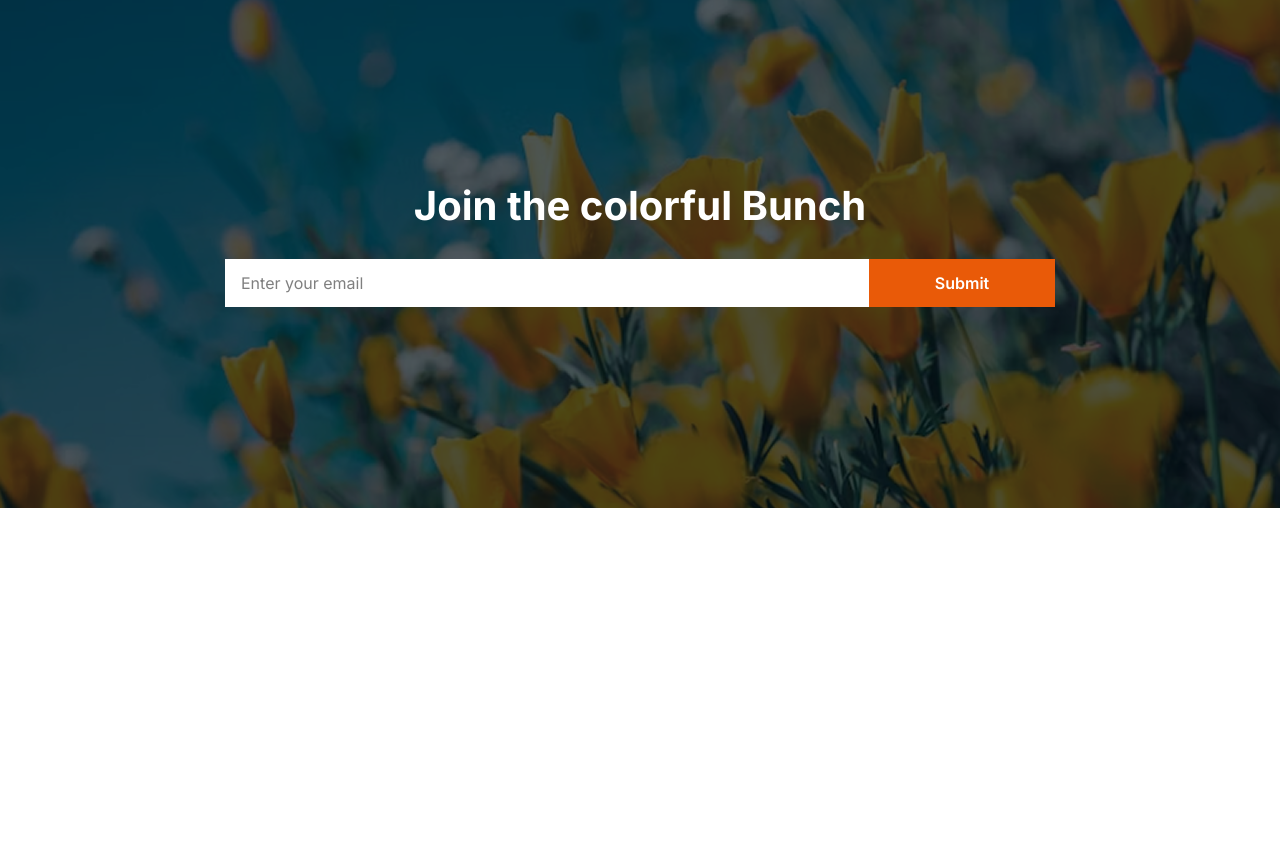
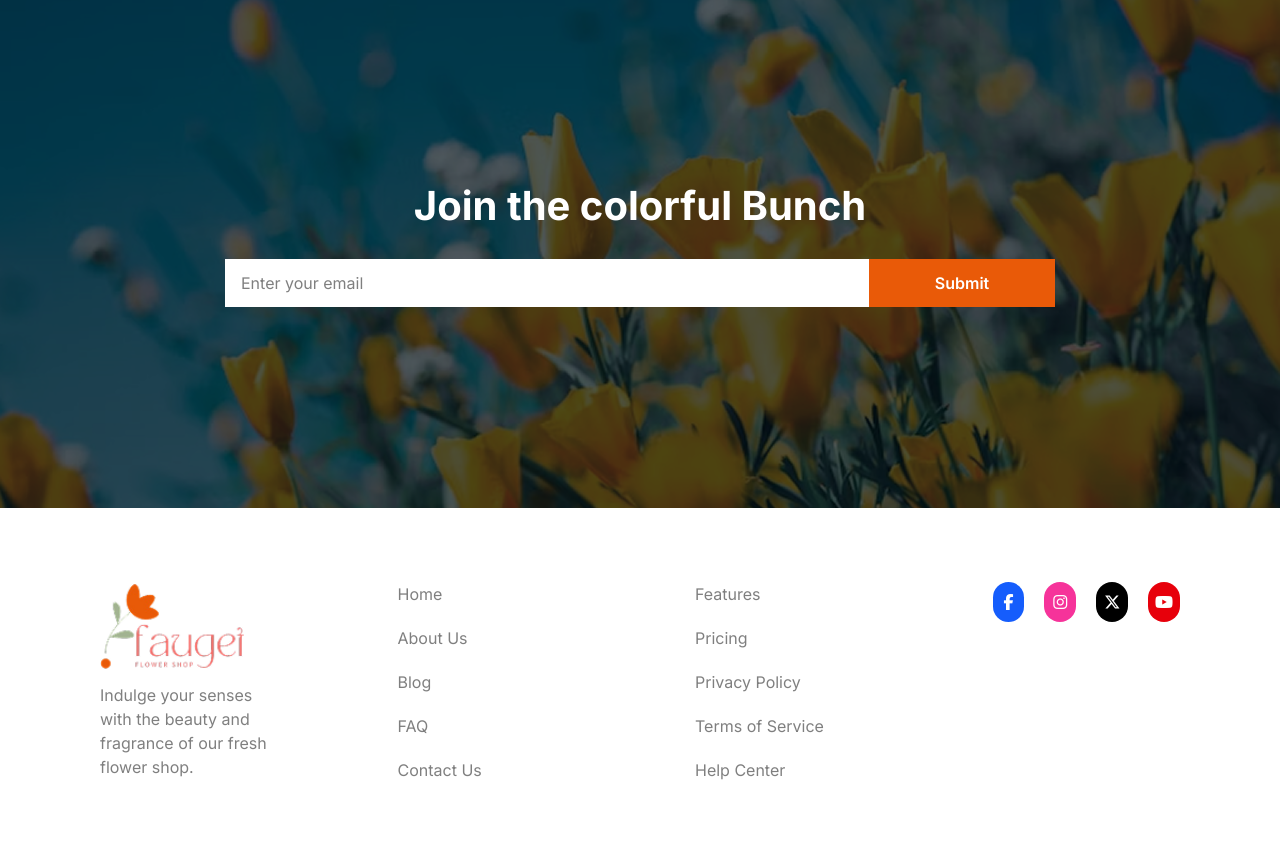
Before and after one commit to ahsanhabib72829/ahsanhabib, a website: page index.html in a window 1280 px wide. Shown: the part 3132-3988 px from the top of the page. Before the commit the page ends 3640 px from the top, so only its background shows below. Drawn offline with Linux system fonts and the light colour scheme.

Commit message:
brand footer added

```diff
--- a/index.html
+++ b/index.html
@@ -213,6 +213,7 @@
     </main>
 
     <footer>
+
         <div class="mt-[120px] bg-[url(../assets/news-letter-bg.png)]
              col-span-full lg:col-span-3
               overflow-hidden bg-center bg-cover w-full object-cover bg-no-repeat
@@ -221,15 +222,73 @@
                 <h1 class="font-bold text-[20px] lg:text-[40px] text-white">Join the colorful Bunch</h1>
                 <form action="#" class="flex flex-row mt-[23px]">
                     <input type="text" placeholder="Enter your email"
-                        class="w-[218px] lg:w-[644px] h-12 px-4 bg-white focus:outline-none   " />
+                        class="w-[218px] lg:w-[644px] h-12 px-4 bg-white focus:outline-none " />
                     <button type="submit"
-                        class="w-[103px] lg:w-[186px] h-12 px-4 lg:px-6 bg-[#E95A08] text-white font-semibold text-[16px] hover:bg-blue-700">
+                        class="w-[103px] lg:w-[186px] h-12 px-4 lg:px-6 bg-[#E95A08] text-white font-semibold text-[16px] hover:bg-blue-700 ">
                         Submit
                     </button>
                 </form>
 
             </div>
         </div>
+        <!-- footer-brand  -->
+        <section class="min-h-[348px]  flex items-center justify-center">
+            <div class="max-w-[1120px] w-full grid grid-cols-1 mt-[50px] mb-[50px] p-5 lg:grid-cols-4 gap-4 lg:gap-[110px] text-black/50">
+                <div class="">
+                    <img src="assets/logo.png" alt="Logo" class="w-32 sm:w-40 md:w-48 lg:w-36 h-auto " />
+
+                    <p class="mt-3 ">Indulge your senses with the beauty and fragrance of our fresh flower shop.</p>
+                </div>
+
+                <ul class="space-y-5">
+                    <li>Home</li>
+                    <li>About Us</li>
+                    <li>Blog</li>
+                    <li>FAQ</li>
+                    <li>Contact Us</li>
+                </ul>
+
+                <ul class="space-y-5">
+                    <li>Features</li>
+                    <li>Pricing</li>
+                    <li>Privacy Policy</li>
+                    <li>Terms of Service</li>
+                    <li>Help Center</li>
+                </ul>
+
+               <div class="flex items-center gap-5
+            justify-start lg:self-start lg:justify-start  py-3 lg:px-0 lg:py-0">
+  <!-- Facebook -->
+  <a href="#"
+      class="bg-blue-600 text-white flex items-center justify-center w-10 h-10 rounded-full hover:bg-blue-700 transition">
+      <i class="fa-brands fa-facebook-f"></i>
+  </a>
+
+  <!-- Instagram -->
+  <a href="#"
+      class="bg-pink-500 text-white flex items-center justify-center w-10 h-10 rounded-full hover:bg-pink-600 transition">
+      <i class="fa-brands fa-instagram"></i>
+  </a>
+
+  <!-- X / Twitter -->
+  <a href="#"
+      class="bg-black text-white flex items-center justify-center w-10 h-10 rounded-full">
+      <i class="fa-brands fa-x-twitter"></i>
+  </a>
+
+  <!-- YouTube -->
+  <a href="#"
+      class="bg-red-600 text-white flex items-center justify-center w-10 h-10 rounded-full hover:bg-red-700 transition">
+      <i class="fa-brands fa-youtube"></i>
+  </a>
+</div>
+
+
+
+            </div>
+
+        </section>
+
     </footer>
 
 </body>
```
Also changed, not shown: src/output.css.
